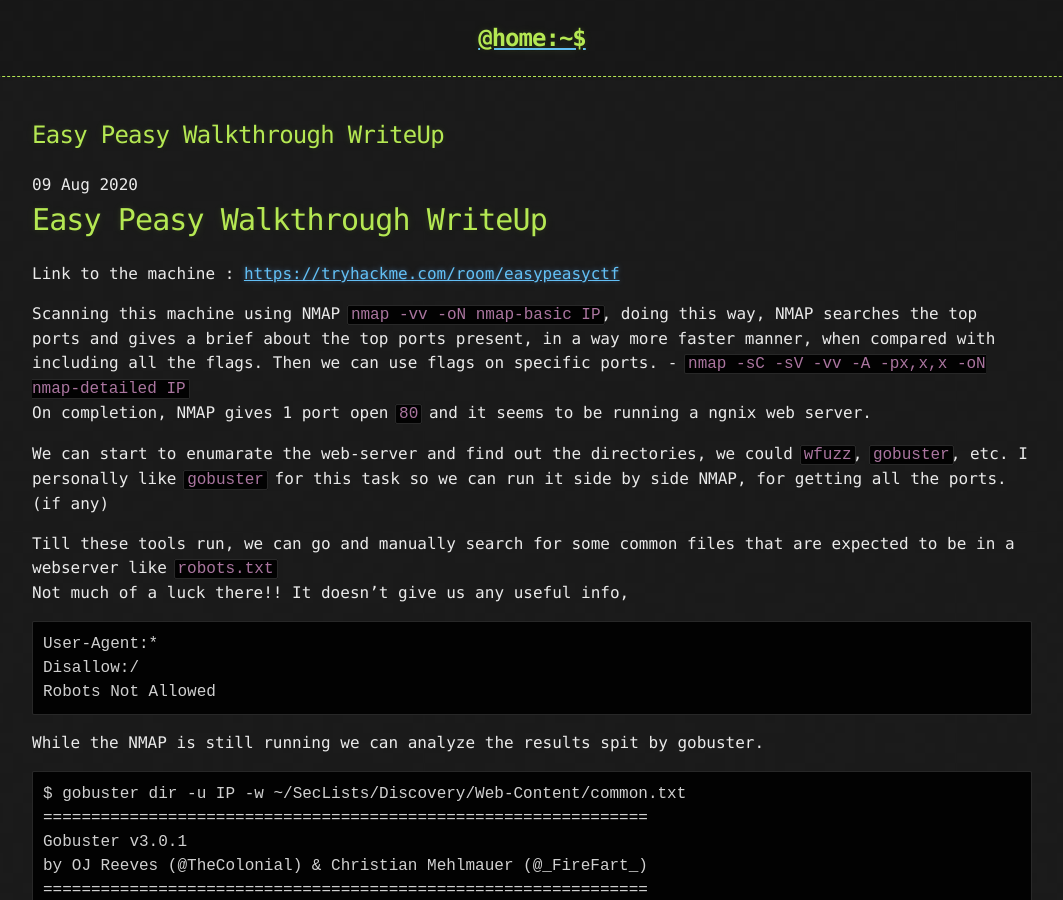
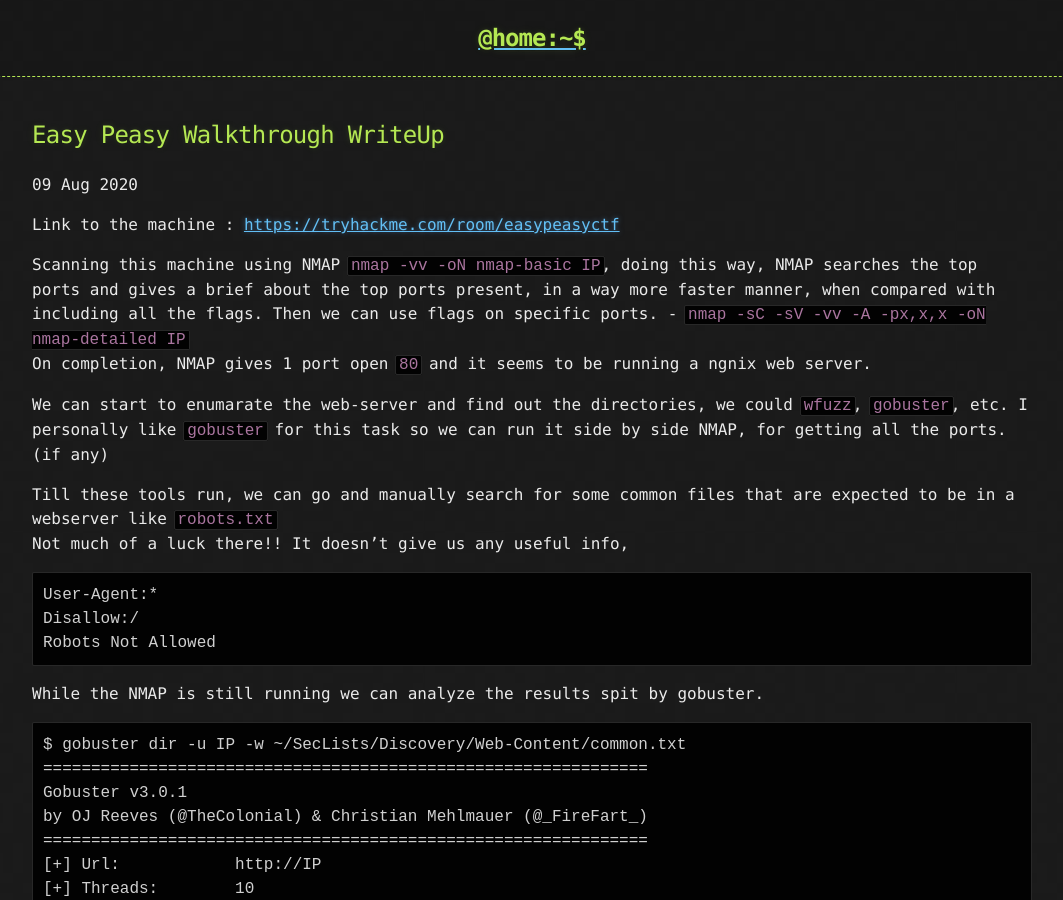
Before and after one commit to krAshwin/CTF_Writeups, a Jekyll site: the page built from _posts/2020-08-09-easy-peasy-thm.md, in a window 1280 px wide and 900 px high. Shown: the whole window, without its empty margins (108-1171 px from the left). Built offline with Jekyll 4.4.1, drawn with Linux system fonts in a browser that asks for light colours.

Commit message:
Update 2020-08-09-easy-peasy-thm.md

```diff
--- a/_posts/2020-08-09-easy-peasy-thm.md
+++ b/_posts/2020-08-09-easy-peasy-thm.md
@@ -3,8 +3,6 @@
 layout: post
 published: true
 ---
-
-# Easy Peasy Walkthrough WriteUp
 
 Link to the machine : [https://tryhackme.com/room/easypeasyctf](https://tryhackme.com/room/easypeasyctf)
 
```
